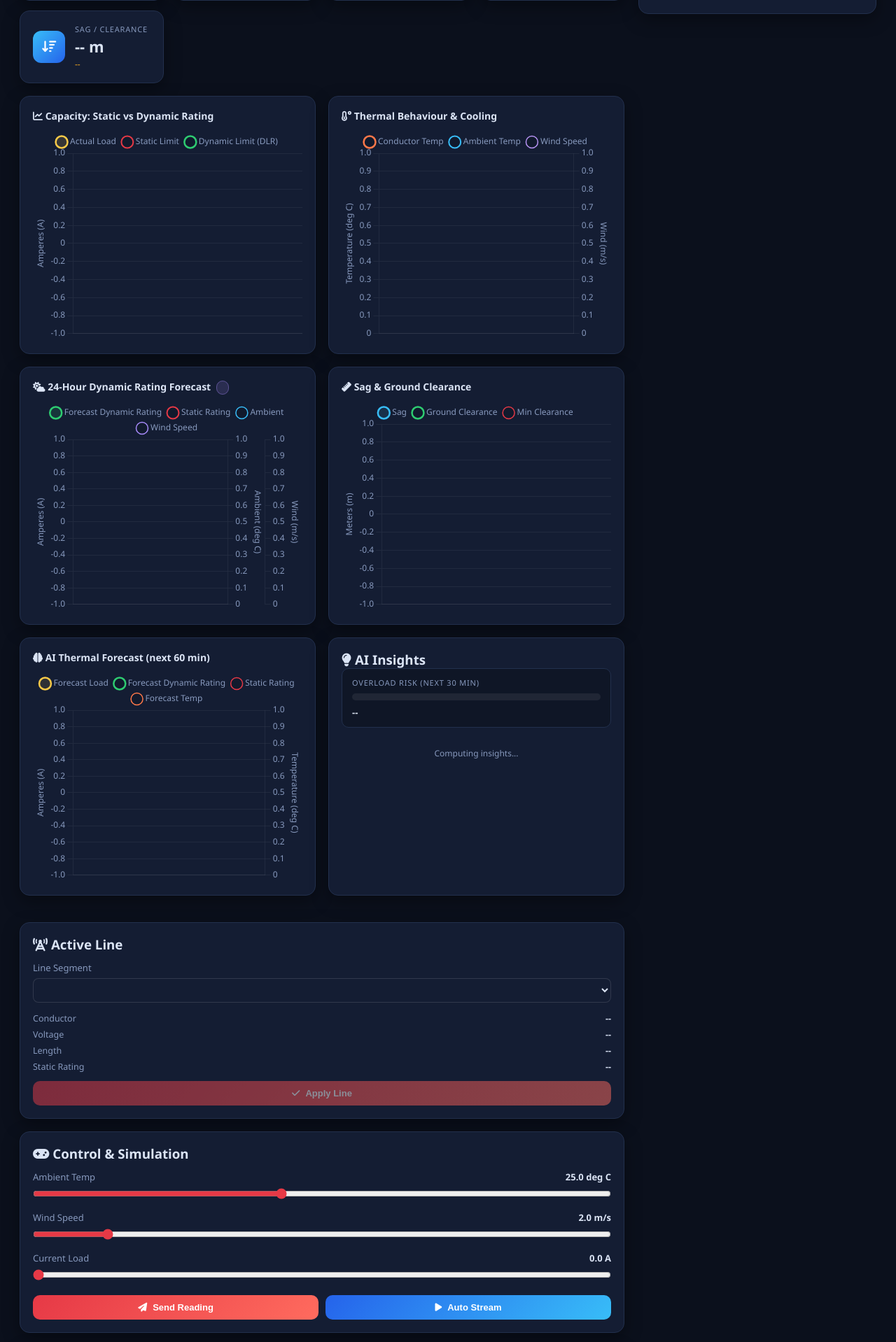
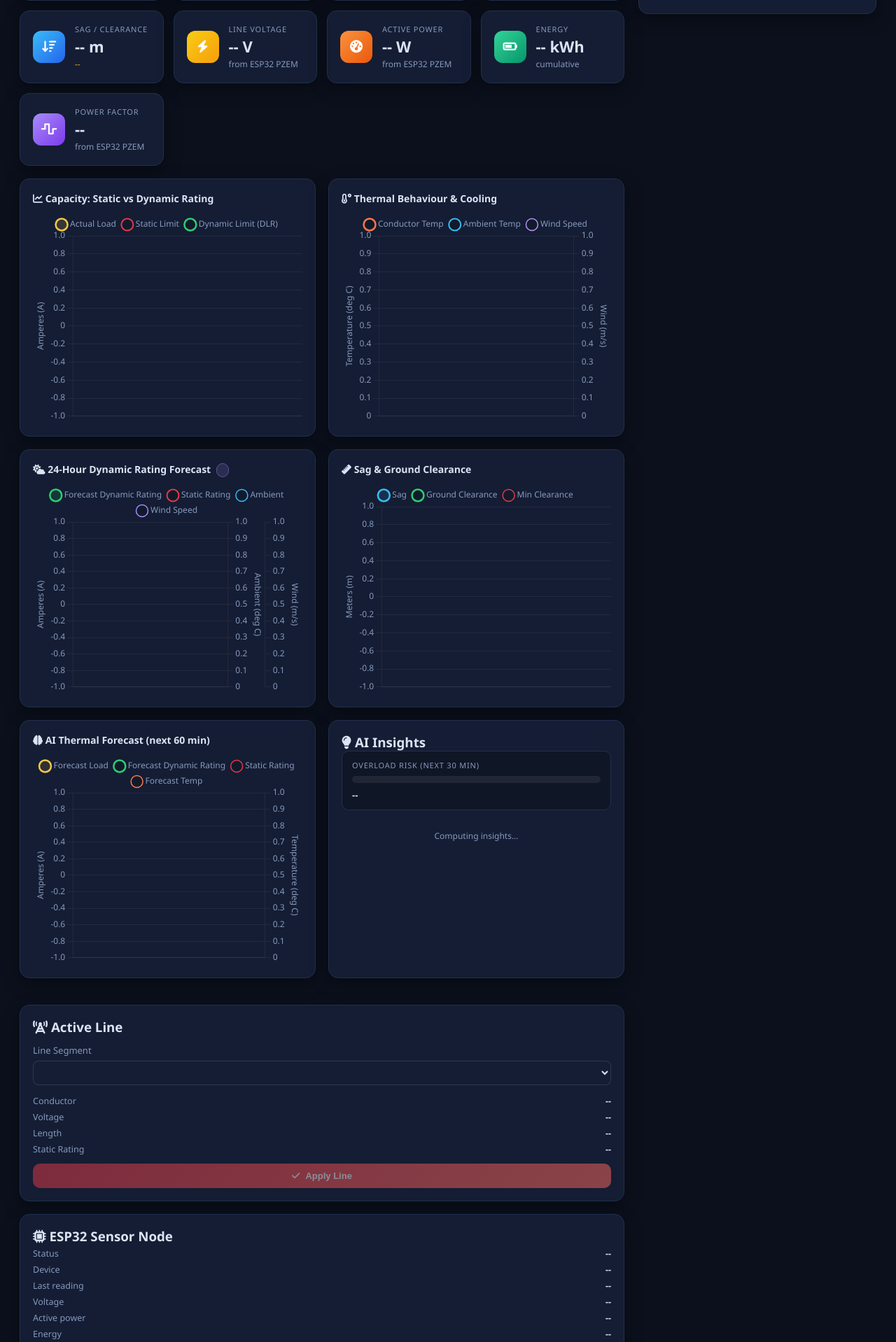
Before and after one commit to charleskasuba/ZESCO-DLR-Digital-Twin, a Python web app: template templates/index.html in a window 1280 px wide. Shown: the part 722-2640 px from the top of the page at 70% size. Run offline with Jinja, Linux system fonts and the light colour scheme; the template is opened without the code that fills it, so the values that code supplies are empty.

Commit message:
Stream ESP32 telemetry to dashboard and add device status

```diff
--- a/static/css/style.css
+++ b/static/css/style.css
@@ -157,6 +157,10 @@ body {
 .icon-dynamic { background: linear-gradient(135deg, #2ecc71, #1fa355); }
 .icon-temp { background: linear-gradient(135deg, #ff7849, #e63946); }
 .icon-sag { background: linear-gradient(135deg, #38bdf8, #2563eb); }
+.icon-volt { background: linear-gradient(135deg, #facc15, #f59e0b); }
+.icon-power { background: linear-gradient(135deg, #fb923c, #ea580c); }
+.icon-energy { background: linear-gradient(135deg, #34d399, #059669); }
+.icon-pf { background: linear-gradient(135deg, #a78bfa, #7c3aed); }
 
 .metric-body { display: flex; flex-direction: column; min-width: 0; }
 .metric-label { font-size: 11px; text-transform: uppercase; letter-spacing: 0.8px; color: var(--muted); }
--- a/static/js/app.js
+++ b/static/js/app.js
@@ -2,7 +2,6 @@
 "use strict";
 
 const REFRESH_MS = 3000;
-const STREAM_MS = 4000;
 
 const state = {
   history: [],
@@ -10,7 +9,6 @@ const state = {
   events: [],
   forecast: null,
   ai: { insights: [], risk: null, forecast: null, anomalies: [], site: null },
-  streamTimer: null,
   map: null,
   mapRoute: [],
   lineLayer: null,
@@ -37,17 +35,24 @@ const els = {
   mTempSub: document.getElementById("mTempSub"),
   mSag: document.getElementById("mSag"),
   mClearance: document.getElementById("mClearance"),
+  mVoltage: document.getElementById("mVoltage"),
+  mVoltageSub: document.getElementById("mVoltageSub"),
+  mPower: document.getElementById("mPower"),
+  mPowerSub: document.getElementById("mPowerSub"),
+  mEnergy: document.getElementById("mEnergy"),
+  mPf: document.getElementById("mPf"),
+  mPfSub: document.getElementById("mPfSub"),
+  devStatus: document.getElementById("devStatus"),
+  devDeviceId: document.getElementById("devDeviceId"),
+  devLastSeen: document.getElementById("devLastSeen"),
+  devVoltage: document.getElementById("devVoltage"),
+  devPower: document.getElementById("devPower"),
+  devEnergy: document.getElementById("devEnergy"),
+  devPf: document.getElementById("devPf"),
+  devRelay: document.getElementById("devRelay"),
   eventList: document.getElementById("eventList"),
   footerStatus: document.getElementById("footerStatus"),
   dataSource: document.getElementById("dataSource"),
-  simAmbient: document.getElementById("simAmbient"),
-  simAmbientV: document.getElementById("simAmbientV"),
-  simWind: document.getElementById("simWind"),
-  simWindV: document.getElementById("simWindV"),
-  simCurrent: document.getElementById("simCurrent"),
-  simCurrentV: document.getElementById("simCurrentV"),
-  btnSend: document.getElementById("btnSend"),
-  btnStream: document.getElementById("btnStream"),
   riskFill: document.getElementById("riskFill"),
   riskBand: document.getElementById("riskBand"),
   riskScore: document.getElementById("riskScore"),
@@ -337,7 +342,10 @@ function setStatus(kind, message) {
 }
 
 function renderMetrics(rec) {
-  if (!rec) return;
+  if (!rec || typeof rec.current_load !== "number" || typeof rec.dynamic_rating !== "number") {
+    setStatus("", "Waiting for live telemetry from the ESP32 sensor node...");
+    return;
+  }
   els.mCurrent.textContent = rec.current_load.toFixed(2) + " A";
   els.mCurrentSub.textContent = "load " + Math.round((rec.current_load / rec.dynamic_rating) * 100) + "% of dynamic";
 
@@ -356,6 +364,11 @@ function renderMetrics(rec) {
   els.mSag.textContent = rec.sag_m.toFixed(2) + " m";
   els.mClearance.textContent = "clearance " + rec.clearance_m.toFixed(2) + " m";
 
+  els.mVoltage.textContent = (rec.voltage_v || 0).toFixed(1) + " V";
+  els.mPower.textContent = (rec.power_w || 0).toFixed(1) + " W";
+  els.mEnergy.textContent = (rec.energy_kwh || 0).toFixed(3) + " kWh";
+  els.mPf.textContent = (rec.pf || 0).toFixed(2);
+
   if (rec.status === "OK") {
     setStatus("ok", "Line operating within dynamic limits. Current load " + rec.current_load.toFixed(2) + " A is safe.");
   } else if (rec.status === "WARNING") {
@@ -363,6 +376,35 @@ function renderMetrics(rec) {
   } else {
     setStatus("", "CRITICAL OVERLOAD: " + rec.current_load.toFixed(2) + " A exceeds the dynamic limit (" + rec.dynamic_rating.toFixed(2) + " A). Thermal sagging risk - reduce load or dispatch crew.");
   }
+}
+
+function formatAge(seconds) {
+  if (seconds == null) return "never";
+  if (seconds < 60) return Math.round(seconds) + " s ago";
+  if (seconds < 3600) return Math.round(seconds / 60) + " min ago";
+  return Math.round(seconds / 3600) + " h ago";
+}
+
+function renderDeviceStatus(status) {
+  if (!status) return;
+  const rec = status.latest || {};
+  const online = !!status.online;
+
+  els.devStatus.textContent = online ? "Online" : "Offline";
+  els.devStatus.className = online ? "accent-good" : "accent-bad";
+  els.devDeviceId.textContent = status.device_id || "--";
+
+  const stamp = (rec.timestamp || "").slice(11, 19);
+  els.devLastSeen.textContent = stamp
+    ? formatAge(status.age_seconds) + " (" + stamp + " UTC)"
+    : "never";
+
+  els.devVoltage.textContent = rec.voltage_v != null ? Number(rec.voltage_v).toFixed(1) + " V" : "--";
+  els.devPower.textContent = rec.power_w != null ? Number(rec.power_w).toFixed(1) + " W" : "--";
+  els.devEnergy.textContent = rec.energy_kwh != null ? Number(rec.energy_kwh).toFixed(3) + " kWh" : "--";
+  els.devPf.textContent = rec.pf != null ? Number(rec.pf).toFixed(2) : "--";
+  els.devRelay.textContent = rec.relay_tripped ? "TRIPPED" : "Closed";
+  els.devRelay.className = rec.relay_tripped ? "accent-bad" : "accent-good";
 }
 
 function renderEvents(events) {
@@ -389,13 +431,14 @@ function renderEvents(events) {
 /* ----------------------- data loading ----------------------- */
 async function loadAll() {
   try {
-    const [latest, history, events, forecast, site, health] = await Promise.all([
+    const [latest, history, events, forecast, site, health, device] = await Promise.all([
       getJSON("/api/telemetry/latest"),
       getJSON("/api/telemetry/history?limit=60"),
       getJSON("/api/telemetry/events?limit=20"),
       getJSON("/api/forecast"),
       getJSON("/api/site"),
       getJSON("/api/health"),
+      getJSON("/api/device/status"),
     ]);
 
     state.latest = latest;
@@ -415,6 +458,7 @@ async function loadAll() {
     }
 
     renderMetrics(latest);
+    renderDeviceStatus(device);
     renderEvents(events);
     updateCapacityChart();
     updateThermalChart();
@@ -422,22 +466,15 @@ async function loadAll() {
     updateForecastChart(forecast);
     initMap(site);
 
-    // Scale simulator slider to the active line's real rating
-    if (state.activeRating) {
-      const max = Math.max(500, Math.ceil(state.activeRating * 1.5 / 50) * 50);
-      els.simCurrent.max = max;
-      if (parseFloat(els.simCurrent.value) > max) {
-        els.simCurrent.value = Math.round(max * 0.6);
-        els.simCurrentV.textContent = els.simCurrent.value + " A";
-      }
-    }
     if (state.lines && state.activeLineId) {
       renderLineMeta(state.activeLineId);
     }
 
-    els.liveBadge.classList.remove("offline");
-    els.liveText.textContent = "Live";
-    els.footerStatus.textContent = "Connected to backend";
+    els.liveBadge.classList.toggle("offline", !device.online);
+    els.liveText.textContent = device.online ? "ESP32 Live" : "ESP32 Offline";
+    els.footerStatus.textContent = device.online
+      ? "Receiving telemetry from ESP32"
+      : "Backend online - waiting for ESP32";
   } catch (err) {
     els.liveBadge.classList.add("offline");
     els.liveText.textContent = "Offline";
@@ -498,7 +535,7 @@ async function applyLine() {
     if (!res.ok) throw new Error("apply failed: " + res.status);
     await loadAll();
     setStatus("", "Active line set to: " + (els.lineSelect.selectedOptions[0] || {}).textContent);
-    els.dataSource.textContent = "simulator";
+    els.dataSource.textContent = "ESP32 sensor node (live)";
   } catch (err) {
     setStatus("", "Failed to apply line: " + err.message);
     els.btnLineApply.disabled = false;
@@ -601,59 +638,12 @@ async function askAssistant(query) {
   }
 }
 
-/* ----------------------- simulator ----------------------- */
-function simValues() {
-  return {
-    ambient_temp: parseFloat(els.simAmbient.value),
-    wind_speed: parseFloat(els.simWind.value),
-    current_load: parseFloat(els.simCurrent.value),
-    conductor_temp: 0, // engine will predict if not measured
-    humidity: 50,
-  };
-}
-
-async function sendSimReading() {
-  els.btnSend.disabled = true;
-  try {
-    const res = await fetch("/api/demo/telemetry", {
-      method: "POST",
-      headers: { "Content-Type": "application/json" },
-      body: JSON.stringify(simValues()),
-    });
-    if (!res.ok) throw new Error("POST failed: " + res.status);
-    await loadAll();
-    els.dataSource.textContent = "simulator";
-  } catch (err) {
-    setStatus("", "Failed to send simulator reading: " + err.message);
-  } finally {
-    els.btnSend.disabled = false;
-  }
-}
-
-function toggleStream() {
-  if (state.streamTimer) {
-    clearInterval(state.streamTimer);
-    state.streamTimer = null;
-    els.btnStream.innerHTML = '<i class="fa-solid fa-play"></i> Auto Stream';
-    return;
-  }
-  state.streamTimer = setInterval(sendSimReading, STREAM_MS);
-  els.btnStream.innerHTML = '<i class="fa-solid fa-pause"></i> Stop Stream';
-}
-
 /* ----------------------- misc UI ----------------------- */
 function updateClock() {
   const d = new Date();
   els.clock.textContent =
     d.toLocaleTimeString("en-GB", { hour12: false }) + "  " +
     d.toLocaleDateString("en-GB", { day: "2-digit", month: "short" });
-}
-
-function bindSlider(labelEl, valueEl, unit, decimals) {
-  return function () {
-    const v = parseFloat(labelEl.value).toFixed(decimals);
-    valueEl.textContent = v + (unit || "");
-  };
 }
 
 /* ----------------------- national network section ----------------------- */
@@ -768,17 +758,6 @@ function init() {
   updateClock();
   setInterval(updateClock, 1000);
 
-  const syncAmbient = bindSlider(els.simAmbient, els.simAmbientV, " deg C", 1);
-  const syncWind = bindSlider(els.simWind, els.simWindV, " m/s", 1);
-  const syncCurrent = bindSlider(els.simCurrent, els.simCurrentV, " A", 1);
-  syncAmbient(); syncWind(); syncCurrent();
-
-  els.simAmbient.addEventListener("input", syncAmbient);
-  els.simWind.addEventListener("input", syncWind);
-  els.simCurrent.addEventListener("input", syncCurrent);
-
-  els.btnSend.addEventListener("click", sendSimReading);
-  els.btnStream.addEventListener("click", toggleStream);
   els.btnLineApply.addEventListener("click", applyLine);
 
   // AI assistant chat
--- a/templates/index.html
+++ b/templates/index.html
@@ -86,6 +86,38 @@
             <span class="metric-label">Sag / Clearance</span>
             <span class="metric-value" id="mSag">-- m</span>
             <span class="metric-sub accent-warn" id="mClearance">--</span>
+          </div>
+        </div>
+        <div class="card metric">
+          <div class="metric-icon icon-volt"><i class="fa-solid fa-bolt"></i></div>
+          <div class="metric-body">
+            <span class="metric-label">Line Voltage</span>
+            <span class="metric-value" id="mVoltage">-- V</span>
+            <span class="metric-sub" id="mVoltageSub">from ESP32 PZEM</span>
+          </div>
+        </div>
+        <div class="card metric">
+          <div class="metric-icon icon-power"><i class="fa-solid fa-gauge-high"></i></div>
+          <div class="metric-body">
+            <span class="metric-label">Active Power</span>
+            <span class="metric-value" id="mPower">-- W</span>
+            <span class="metric-sub" id="mPowerSub">from ESP32 PZEM</span>
+          </div>
+        </div>
+        <div class="card metric">
+          <div class="metric-icon icon-energy"><i class="fa-solid fa-battery-three-quarters"></i></div>
+          <div class="metric-body">
+            <span class="metric-label">Energy</span>
+            <span class="metric-value" id="mEnergy">-- kWh</span>
+            <span class="metric-sub">cumulative</span>
+          </div>
+        </div>
+        <div class="card metric">
+          <div class="metric-icon icon-pf"><i class="fa-solid fa-wave-square"></i></div>
+          <div class="metric-body">
+            <span class="metric-label">Power Factor</span>
+            <span class="metric-value" id="mPf">--</span>
+            <span class="metric-sub" id="mPfSub">from ESP32 PZEM</span>
           </div>
         </div>
       </div>
@@ -188,18 +220,21 @@
         </div>
       </div>
 
-      <div class="card sim-card">
-        <h3 class="card-title"><i class="fa-solid fa-gamepad"></i> Control &amp; Simulation</h3>
-        <label class="slider-label" for="simAmbient">Ambient Temp <b id="simAmbientV">25.0 &deg;C</b></label>
-        <input type="range" id="simAmbient" min="10" max="45" step="0.5" value="25">
-        <label class="slider-label" for="simWind">Wind Speed <b id="simWindV">2.0 m/s</b></label>
-        <input type="range" id="simWind" min="0.2" max="15" step="0.1" value="2.0">
-        <label class="slider-label" for="simCurrent">Current Load <b id="simCurrentV">0 A</b></label>
-        <input type="range" id="simCurrent" min="0" max="1200" step="5" value="0">
-        <div class="sim-actions">
-          <button class="btn btn-primary" id="btnSend"><i class="fa-solid fa-paper-plane"></i> Send Reading</button>
-          <button class="btn btn-toggle" id="btnStream"><i class="fa-solid fa-play"></i> Auto Stream</button>
+      <div class="card">
+        <h3 class="card-title"><i class="fa-solid fa-microchip"></i> ESP32 Sensor Node</h3>
+        <div class="line-meta">
+          <div class="line-meta-row"><span>Status</span><b id="devStatus">--</b></div>
+          <div class="line-meta-row"><span>Device</span><b id="devDeviceId">--</b></div>
+          <div class="line-meta-row"><span>Last reading</span><b id="devLastSeen">--</b></div>
+          <div class="line-meta-row"><span>Voltage</span><b id="devVoltage">--</b></div>
+          <div class="line-meta-row"><span>Active power</span><b id="devPower">--</b></div>
+          <div class="line-meta-row"><span>Energy</span><b id="devEnergy">--</b></div>
+          <div class="line-meta-row"><span>Power factor</span><b id="devPf">--</b></div>
+          <div class="line-meta-row"><span>Relay</span><b id="devRelay">--</b></div>
         </div>
+        <p class="hint">
+          Live values streamed from the ESP32 over <code>POST /api/telemetry</code>.
+        </p>
       </div>
 
       <div class="card">
@@ -233,7 +268,7 @@
           <a class="btn btn-ghost" href="/docs" target="_blank"><i class="fa-solid fa-book"></i> API Docs</a>
         </div>
         <p class="hint">
-          Data source: <span id="dataSource">ESP32 sensor node / simulator</span>
+          Data source: <span id="dataSource">ESP32 sensor node (live)</span>
         </p>
       </div>
 
```
Also changed, not shown: app.py (+100 -57 lines), database.py (+52 -3 lines), README.md, 3 other files.
